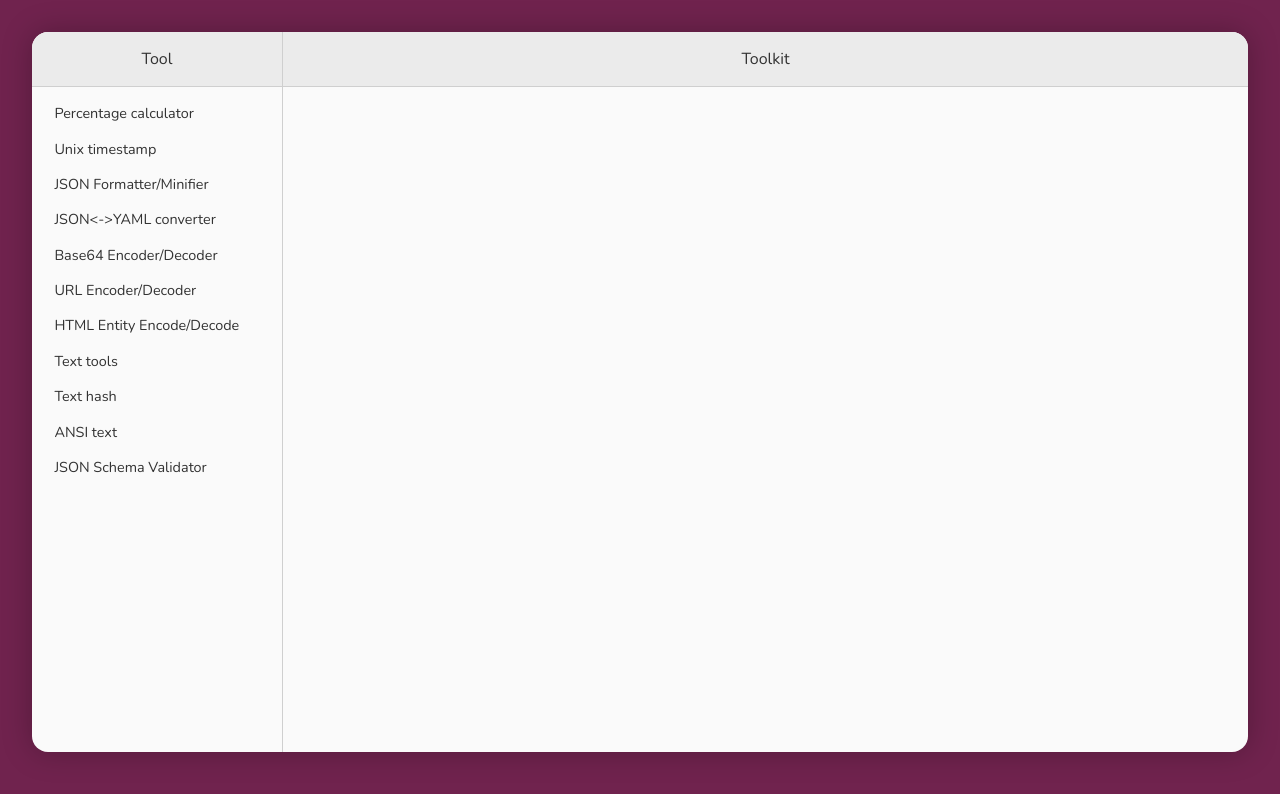
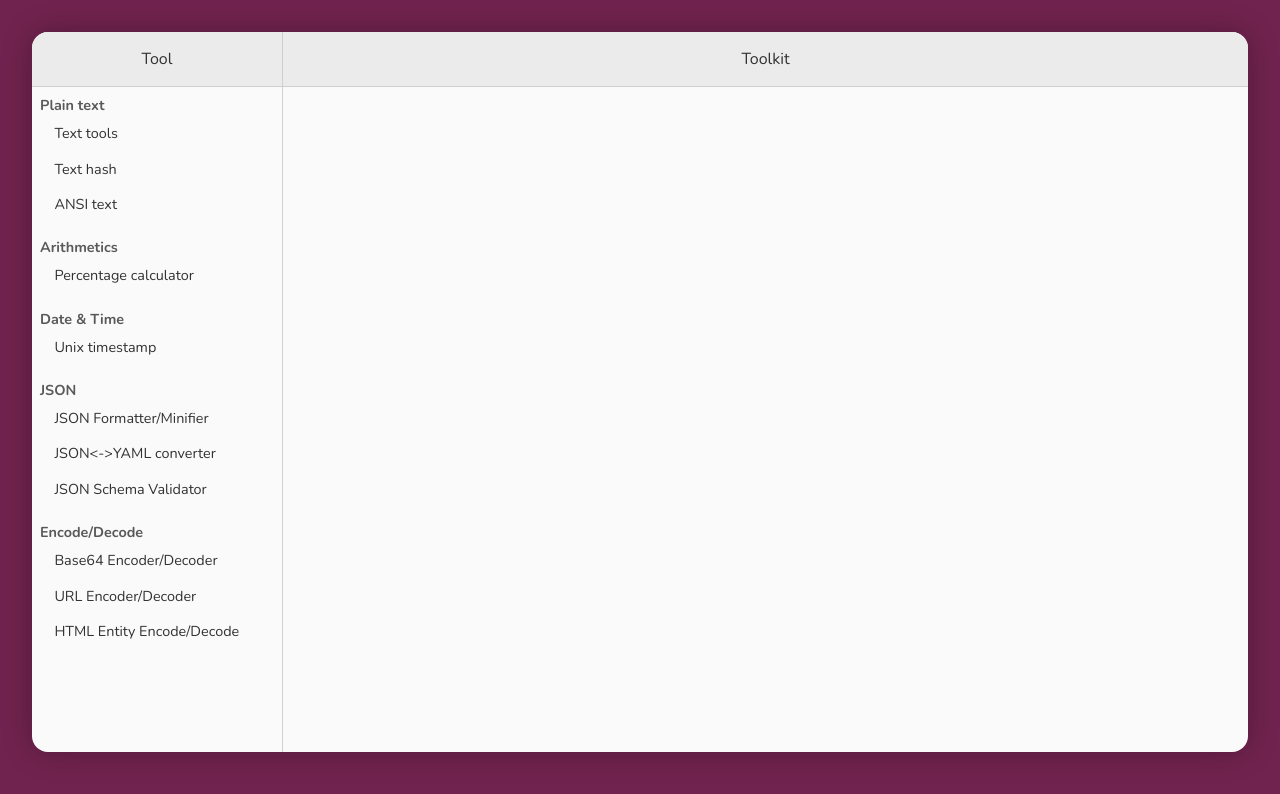
Before and after one commit to eliandoran/toolkit, a SvelteKit app: page / in a window 1280 px wide. Shown: the top 794 px of the page. Built offline with nearby package versions, Linux system fonts and the light colour scheme.

Commit message:
Add categories to menu

```diff
--- a/src/lib/tools.js
+++ b/src/lib/tools.js
@@ -1,39 +1,5 @@
-export default [
-    {
-        path: "/percentage-calculator",
-        title: "Percentage calculator"
-    },
-
-    {
-        path: "/unix-timestamp",
-        title: "Unix timestamp"
-    },
-
-    {
-        path: "/json-formatter",
-        title: "JSON Formatter/Minifier"
-    },
-
-    {
-        path: "/json-converter",
-        title: "JSON<->YAML converter"
-    },
-
-    {
-        path: "/base64",
-        title: "Base64 Encoder/Decoder"
-    },
-
-    {
-        path: "/url-encoder",
-        title: "URL Encoder/Decoder"
-    },
-
-    {
-        path: "/html-entity",
-        title: "HTML Entity Encode/Decode"
-    },
-
+export default {
+    "Plain text": [
         {
             path: "/plain-text",
             title: "Text tools"
@@ -47,10 +13,50 @@ export default [
         {
             path: "/ansi-text",
             title: "ANSI text"
+        }
+    ],
+
+    Arithmetics: [
+        {
+            path: "/percentage-calculator",
+            title: "Percentage calculator"
+        }
+    ],
+
+    "Date & Time": [
+        {
+            path: "/unix-timestamp",
+            title: "Unix timestamp"
+        }
+    ],
+
+    "JSON": [
+        {
+            path: "/json-formatter",
+            title: "JSON Formatter/Minifier"
         },
-
+        {
+            path: "/json-converter",
+            title: "JSON<->YAML converter"
+        },
         {
             path: "/json-schema",
             title: "JSON Schema Validator"
         }
-];
+    ],
+
+    "Encode/Decode": [
+        {
+            path: "/base64",
+            title: "Base64 Encoder/Decoder"
+        },
+        {
+            path: "/url-encoder",
+            title: "URL Encoder/Decoder"
+        },
+        {
+            path: "/html-entity",
+            title: "HTML Entity Encode/Decode"
+        }
+    ]
+};
--- a/src/routes/tools-menu.svelte
+++ b/src/routes/tools-menu.svelte
@@ -3,9 +3,13 @@
     import tools from "$lib/tools.js";
 </script>
 
+{#each Object.entries(tools) as [categoryName, categoryItems]}
+    <section>
+        <h3>{categoryName}</h3>
+
         <nav class="nav">
             <ul>
-        {#each tools as tool}
+                {#each categoryItems as tool}
                     <li>
                         <a href="{tool.path}"
                             class:active="{tool.path === $page.url.pathname}">{tool.title}</a>
@@ -13,3 +17,23 @@
                 {/each}
             </ul>
         </nav>
+    </section>
+{/each}
+
+<style>
+
+    h3 {
+        margin: 0;
+        font-size: 0.9em;
+        opacity: 0.8;
+    }
+
+    section {
+        margin: 1em 0;
+    }
+
+    section:first-of-type {
+        margin-top: 0;
+    }
+
+</style>
```
Lines whose indentation alone changed are shown as unchanged.
